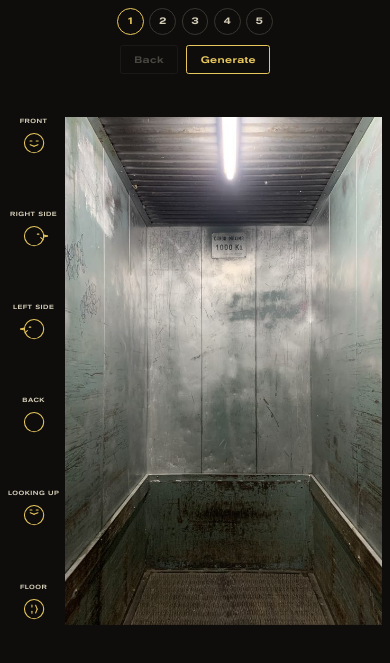
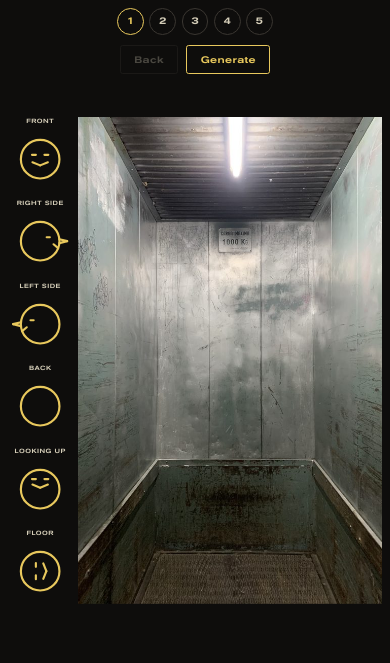
Before and after one commit to ltanzi/canino-pose-suggester, a plain HTML site: page index.html in a window 390 px wide. Shown: the part 53-716 px from the top of the page. Drawn offline with Linux system fonts and the light colour scheme.

Commit message:
Use fixed 96px legend icons across viewports so mobile faces are full-size too.
Previously the icon size used clamp(48px, 9vw, 96px), which capped mobile at 48px (~32px after the global zoom). Removing the responsive clamp makes mobile match desktop and renders the legend faces ~2x larger on narrow screens.

Co-Authored-By: Claude Opus 4.7 (1M context) <noreply@anthropic.com>

```diff
--- a/style.css
+++ b/style.css
@@ -85,8 +85,8 @@ body {
 }
 
 .legend__face {
-  width: clamp(48px, 9vw, 96px);
-  height: clamp(48px, 9vw, 96px);
+  width: 96px;
+  height: 96px;
   display: block;
 }
 
```
